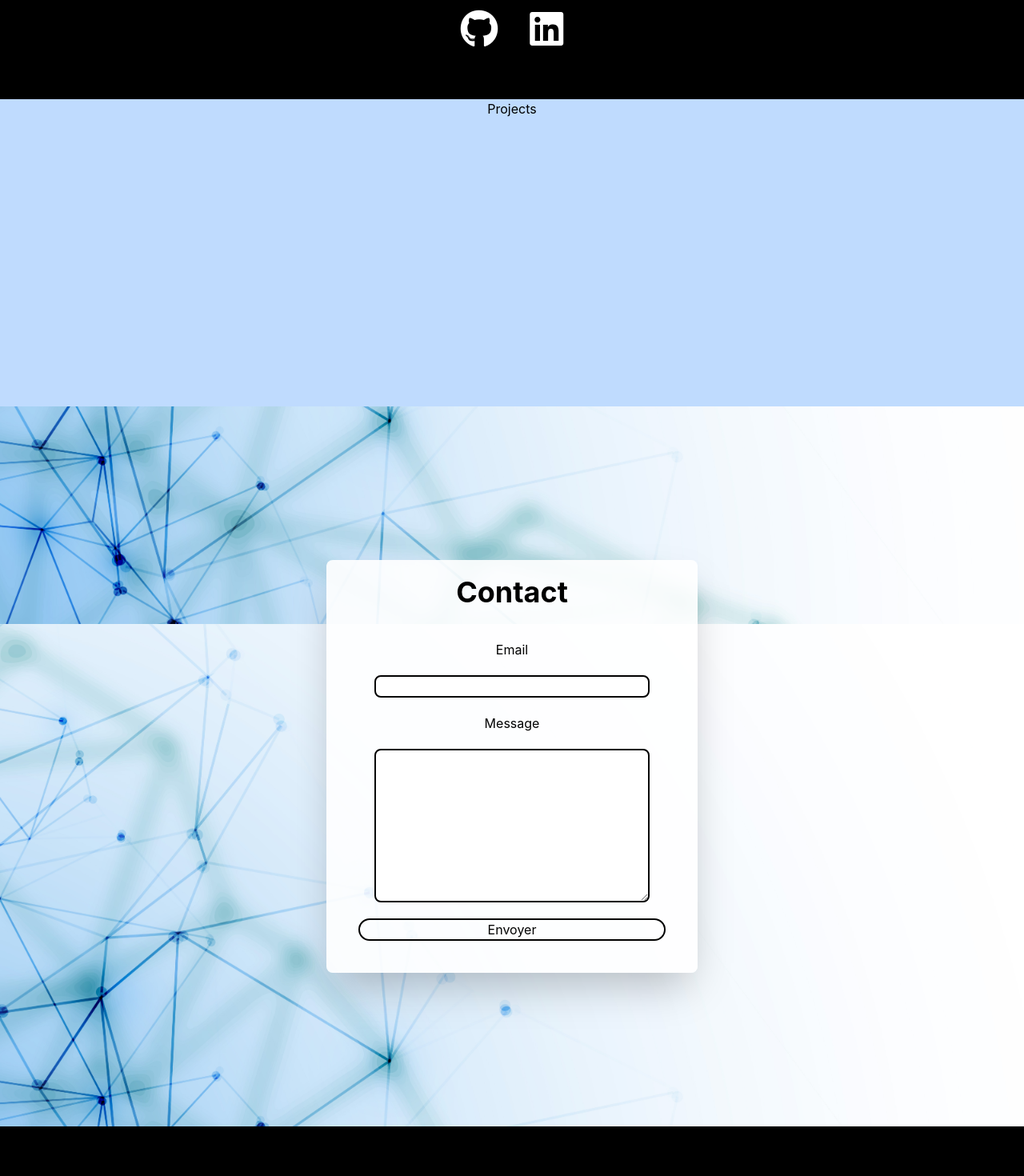
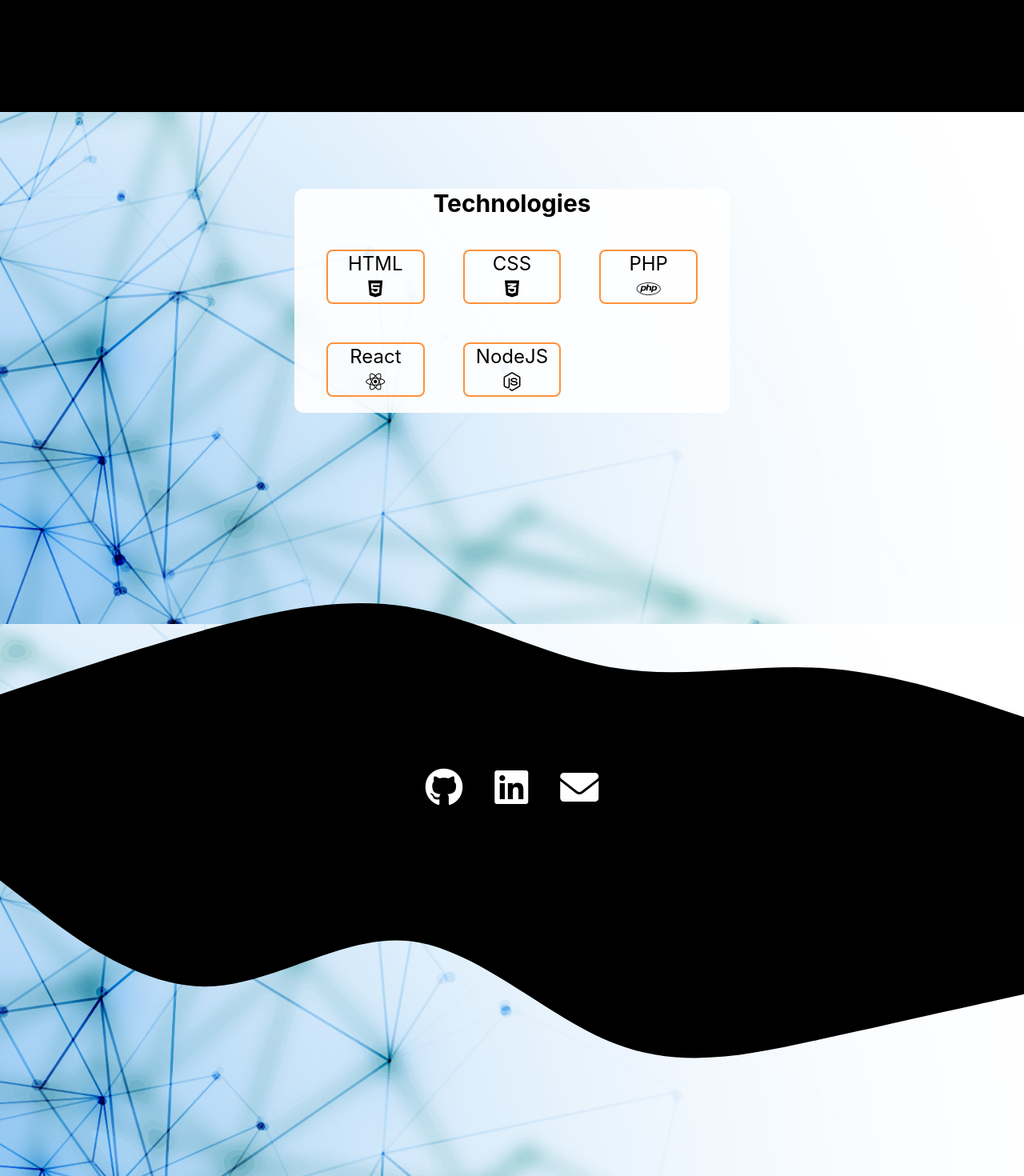
Before and after one commit to Dev-Nago/Portfolio, a React (Create React App) app: page / in a window 1280 px wide. Shown: the part 820-2290 px from the top of the page at 80% size. Built offline with nearby package versions, Linux system fonts and the light colour scheme.

Commit message:
added techno / updated component

```diff
--- a/public/index.html
+++ b/public/index.html
@@ -3,7 +3,7 @@
   <head>
     <meta charset="utf-8" />
     <meta name="viewport" content="width=device-width, initial-scale=1" />
-    <title>Portfolio</title>
+    <title>Plaia Jean-Claude - Portfolio</title>
     <link rel="stylesheet" href="https://cdnjs.cloudflare.com/ajax/libs/font-awesome/6.0.0/css/all.min.css" integrity="sha512-9usAa10IRO0HhonpyAIVpjrylPvoDwiPUiKdWk5t3PyolY1cOd4DSE0Ga+ri4AuTroPR5aQvXU9xC6qOPnzFeg==" crossorigin="anonymous" referrerpolicy="no-referrer" />
   </head>
   <body>
--- a/src/App.js
+++ b/src/App.js
@@ -5,14 +5,21 @@ import Infos from './Components/Infos';
 import NavBar from './Components/NavBar';
 import Projects from './Components/Projects';
 import Socials from './Components/Socials';
+import WaveTop from './Components/WaveTop';
+import WaveBottom from './Components/WaveBottom';
+import Technologies from './Components/Technologies';
+
 
 function App() {
   return (
     <div className="App bg-bg-dev bg-no-repeat bg-fixed bg-cover">
         <NavBar />
         <Infos />
+        <Projects />
+        <Technologies />
+        <WaveBottom />
         <Socials />
-        <Projects />
+        <WaveTop />
         <ContactForm />
         <Footer />
     </div>
--- a/src/Components/ContactForm.js
+++ b/src/Components/ContactForm.js
@@ -3,18 +3,18 @@ import React from 'react'
 function ContactForm() {
   return (
     <div className='flex flex-row m-48 justify-center'>
-      <div className='bg-white bg-opacity-90 rounded-lg shadow-2xl'>
+      <div className='bg-white bg-opacity-70 rounded-lg shadow-2xl'>
         <h1 className='justify-center text-4xl text-black text my-5 font-bold'>Contact</h1>
         <form method='POST' className='flex flex-col m-10 w-60 sm:w-96'>
           <label name="email" className='text-black flex flex-col'>
             Email
-            <input type='email' name='email' className='m-5 border-2 border-black rounded-lg focus:ring-2 ring-blue-400 ring-offset-4'/>
+            <input type='email' name='email' required className='m-5 border-2 border-black rounded-lg focus:ring-2 ring-orange-400 ring-offset-4'/>
           </label>
           <label name='message' className='text-black flex flex-col'>
             Message
-            <textarea type="text" name='message' className='h-48 m-5 border-2 border-black rounded-lg focus:ring-2 ring-blue-400 ring-offset-4'/>
+            <textarea type="text" name='message' required className='h-48 m-5 border-2 border-black rounded-lg focus:ring-2 ring-orange-400 ring-offset-4'/>
           </label>
-          <input type='submit' value='Envoyer' className='border-2 border-black rounded-2xl hover:bg-blue-400 hover:border-white hover:text-white hover:cursor-pointer'/>
+          <input type='submit' value='Envoyer' className='border-2 border-black rounded-2xl hover:bg-orange-400 hover:border-black hover:text-white hover:cursor-pointer'/>
         </form>
       </div>
 
--- a/src/Components/Footer.js
+++ b/src/Components/Footer.js
@@ -5,13 +5,16 @@ function Footer() {
     <div className='bg-black'>
       <div className='text-2xl flex flex-row justify-center'>
         <a href='https://github.com/Dev-Nago' target='blank_' rel="noreferrer">
-          <i className="fa-brands fa-github flex m-5 my-16  rounded-lg text-white hover:bg-white hover:text-black"></i>
+          <i className="fa-brands fa-github flex m-5 my-16 text-white hover:text-orange-400"></i>
         </a>
         <a href='https://linkedin.com/in/jean-claude-plaia-b2a454179' target='blank_' rel="noreferrer">
-          <i className="fa-brands fa-linkedin flex m-5 my-16 text-white hover:bg-white hover:text-black"></i>
+          <i className="fa-brands fa-linkedin flex m-5 my-16 text-white hover:text-orange-400"></i>
+        </a>
+        <a href='mailto:pro.plaiajc@gmail.com' target='blank_' rel="noreferrer">
+          <i className="fa-solid fa-envelope flex m-5 my-16 text-white hover:text-orange-400"></i>
         </a>
       </div>
-      <p className='text-xl text-white'>©2022 Plaia Jean-Claude tous droits réservés.</p>
+      <p className='text-xl text-white'>©2022 Plaia Jean-Claude, tous droits réservés.</p>
     </div>
   )
 }
--- a/src/Components/Infos.js
+++ b/src/Components/Infos.js
@@ -2,7 +2,7 @@ import React from 'react'
 
 function Infos() {
   return (
-    <div className='h-96 bg-blue-800'>Infos</div>
+    <div className='h-96 bg-white text-black'>Infos</div>
   )
 }
 
--- a/src/Components/NavBar.js
+++ b/src/Components/NavBar.js
@@ -2,7 +2,7 @@ import React from 'react'
 
 function NavBar() {
   return (
-    <div className='h-96 bg-slate-500'>NavBar</div>
+    <div className='h-48 bg-black text-white'>NavBar</div>
   )
 }
 
--- a/src/Components/Projects.js
+++ b/src/Components/Projects.js
@@ -2,7 +2,7 @@ import React from 'react'
 
 function Projects() {
   return (
-    <div className='bg-blue-200 h-96'>
+    <div className='bg-black text-white h-96'>
       Projects
     </div>
   )
--- a/src/Components/Socials.js
+++ b/src/Components/Socials.js
@@ -5,10 +5,13 @@ function Socials() {
     <div className='bg-black'>
       <div className='text-5xl flex flex-col justify-center md:flex-row'>
         <a href='https://github.com/Dev-Nago' target='blank_' rel="noreferrer">
-          <i className="fa-brands fa-github flex flex-col m-5 my-16 rounded-full text-white"></i>
+          <i className="fa-brands fa-github flex flex-col m-5 my-16 text-white hover:text-orange-400"></i>
         </a>
         <a href='https://linkedin.com/in/jean-claude-plaia-b2a454179' target='blank_' rel="noreferrer">
-          <i className="fa-brands fa-linkedin flex flex-col m-5 my-16 text-white"></i>
+          <i className="fa-brands fa-linkedin flex flex-col m-5 my-16 text-white hover:text-orange-400"></i>
+        </a>
+        <a href='mailto:pro.plaiajc@gmail.com' target='blank_' rel="noreferrer">
+        <i className="fa-solid fa-envelope flex flex-col m-5 my-16 text-white hover:text-orange-400"></i>
         </a>
       </div>
   </div>
--- /dev/null
+++ b/src/Components/Technologies.js
@@ -0,0 +1,39 @@
+import React from 'react';
+
+function Technologies() {
+  const datas = [
+    { name:'HTML',
+      icon:'fa-brands fa-html5',
+    },
+    { name:'CSS',
+      icon:'fa-brands fa-css3-alt',
+    },
+    { name:'PHP',
+      icon:'fa-brands fa-php',
+    },
+    { name:'React',
+      icon:'fa-brands fa-react',
+    },
+    { name:'NodeJS',
+      icon:'fa-brands fa-node-js',
+    },
+  ];
+
+  return (
+  <div className='m-24'>
+    <div className='bg-white bg-opacity-90 justify-center rounded-xl m-auto sm:w-1/2'>
+        <h1 className='text-3xl font-bold'>Technologies</h1>
+        <div className='grid grid-cols-2 gap-2 text-2xl m-5 sm:grid-cols-3'>
+            {datas.map( (data, key) => (
+              <div key={key} className='m-5 border-2 border-orange-400 rounded-lg'>
+                <div>{data.name}</div>
+                <div><i className={data.icon}></i></div>
+              </div>
+            ))}
+        </div>
+    </div>
+  </div>
+  )
+}
+
+export default Technologies
--- /dev/null
+++ b/src/Components/WaveBottom.js
@@ -0,0 +1,11 @@
+import React from 'react'
+
+function WaveBottom() {
+  return (
+    <div>
+        <svg xmlns="http://www.w3.org/2000/svg" viewBox="0 0 1440 320"><path fill="#000000" fillOpacity="1" d="M0,288L48,272C96,256,192,224,288,197.3C384,171,480,149,576,165.3C672,181,768,235,864,250.7C960,267,1056,245,1152,250.7C1248,256,1344,288,1392,304L1440,320L1440,320L1392,320C1344,320,1248,320,1152,320C1056,320,960,320,864,320C768,320,672,320,576,320C480,320,384,320,288,320C192,320,96,320,48,320L0,320Z"></path></svg>
+    </div>
+  )
+}
+
+export default WaveBottom
--- /dev/null
+++ b/src/Components/WaveTop.js
@@ -0,0 +1,11 @@
+import React from 'react'
+
+function WaveTop() {
+  return (
+    <div>
+        <svg xmlns="http://www.w3.org/2000/svg" viewBox="0 0 1440 320"><path fill="#000000" fillOpacity="1" d="M0,32L48,69.3C96,107,192,181,288,181.3C384,181,480,107,576,117.3C672,128,768,224,864,261.3C960,299,1056,277,1152,256C1248,235,1344,213,1392,202.7L1440,192L1440,0L1392,0C1344,0,1248,0,1152,0C1056,0,960,0,864,0C768,0,672,0,576,0C480,0,384,0,288,0C192,0,96,0,48,0L0,0Z"></path></svg>
+    </div>
+  )
+}
+
+export default WaveTop
```
